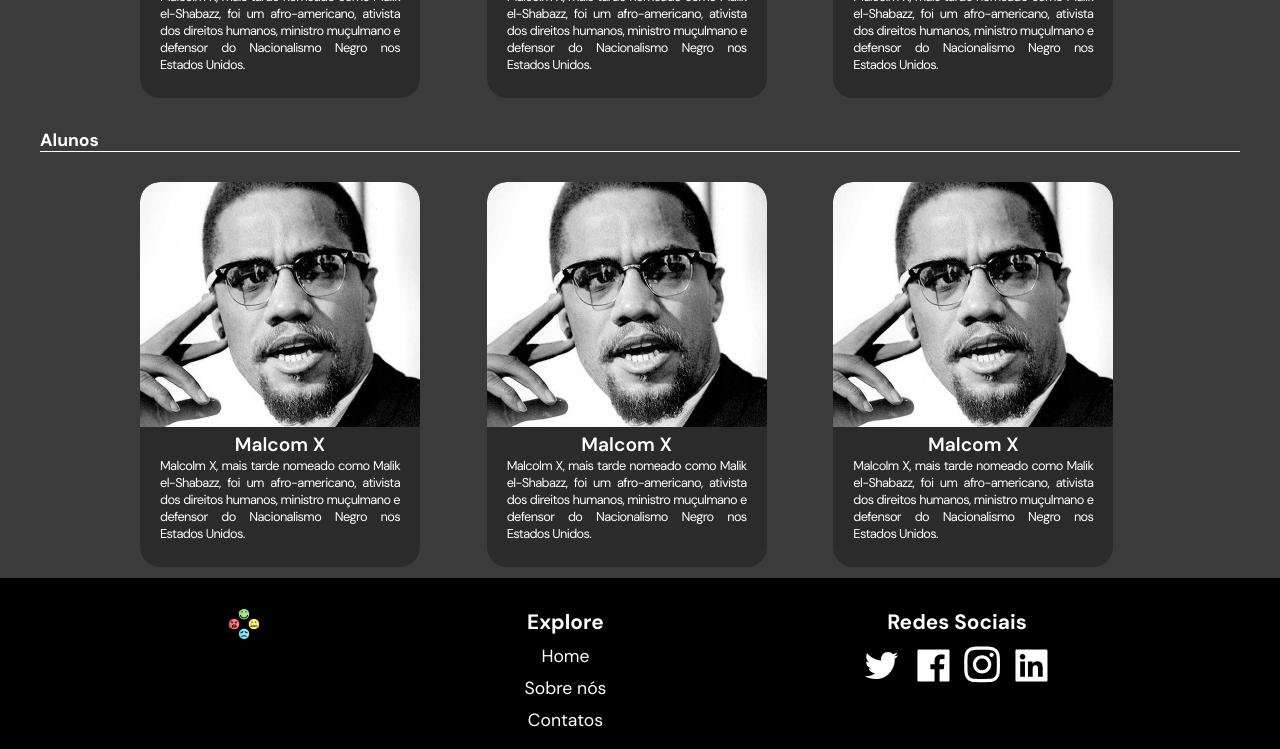
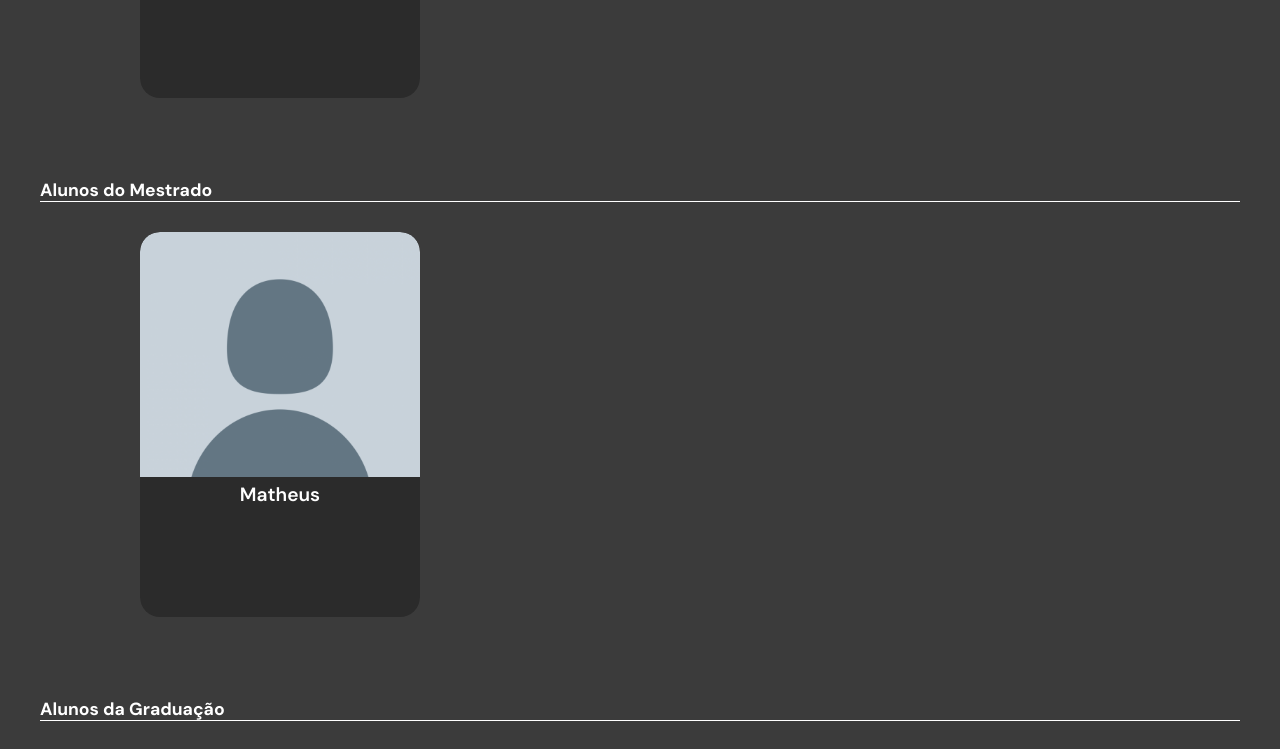
Before and after one commit to LucasSantosOliveira2/projeto, a React (Vite) app: page /members in a window 1280 px wide. Shown: the part 640-1389 px from the top of the page. Built offline with nearby package versions, Linux system fonts and the light colour scheme.

Commit message:
fix: ajuste geral

```diff
--- a/src/components/CardMembers/styles.ts
+++ b/src/components/CardMembers/styles.ts
@@ -21,6 +21,7 @@ export const Info = styled.div`
     flex-direction: column;
     width: 280px;
     height: 140px;
+    gap:5px;
     border-radius: 0px 0px 20px 20px;
     background: #2B2B2B;
     padding: 5px 20px 0px 20px;
--- a/src/components/Footer/index.tsx
+++ b/src/components/Footer/index.tsx
@@ -12,13 +12,17 @@ export const Footer = () => {
             <S.BottomBar>
                 <S.Title>Explore</S.Title>
                 <li>
-                    <a>Home</a>
+                    <S.StyledLink to="/" >
+                        Home
+                    </S.StyledLink>
                 </li>
                 <li>
                     <a>Sobre nós</a>
                 </li>
                 <li>
-                    <a>Contatos</a>
+                    <S.StyledLink to="/members" >
+                        Membros
+                    </S.StyledLink>
                 </li>
             </S.BottomBar>
             <S.ContainerSocialMedia>
--- a/src/components/Footer/styles.ts
+++ b/src/components/Footer/styles.ts
@@ -1,4 +1,5 @@
 import styled from "styled-components"
+import { Link } from 'react-router-dom';
 
 export const Wrapper = styled.footer`
     display: flex;
@@ -51,3 +52,7 @@ export const ContainerLinks = styled.div`
     gap: 10px;
     cursor: pointer;
 `
+export const StyledLink = styled(Link)`
+  text-decoration: none;
+  color: inherit;
+`
--- a/src/components/Header/styles.ts
+++ b/src/components/Header/styles.ts
@@ -63,4 +63,4 @@ export const Menu = styled.ul`
 export const StyledLink = styled(Link)`
   text-decoration: none;
   color: inherit;
-`;
+`
--- a/src/components/SecondForm/index.tsx
+++ b/src/components/SecondForm/index.tsx
@@ -2,6 +2,7 @@ import * as S from "./styles";
 import { useForm } from 'react-hook-form';
 import { z } from "zod";
 import { zodResolver } from "@hookform/resolvers/zod";
+import { useNavigate } from "react-router-dom";
 
 type SecondFormProps = {
     switchToProjectForm: () => void;
@@ -23,6 +24,7 @@ const dataArray: SecondFormValues[] = [];
 
 
 export const SecondForm = (props: SecondFormProps) => {
+    const navigate = useNavigate();
 
 
     const { handleSubmit, register, formState: { errors } } = useForm<SecondFormValues>({
@@ -37,14 +39,16 @@ export const SecondForm = (props: SecondFormProps) => {
     })
 
     const handleFormSubmit = async (data: SecondFormValues) => {
-        console.log("Submitted Data:", data);
+        console.log("Dado atual:", data);
 
         try {
             await new Promise((resolve) => setTimeout(resolve, 10));
             dataArray.push(data);
 
             if (props.currentTaskIndex === props.tasksNames.length - 1) {
-                console.log("Final Submitted Data:", dataArray);
+                console.log("Dados Finais:", dataArray);
+                navigate("/dashboard");
+
             } else {
                 props.switchToNextForm();
             }
--- a/src/pages/Members/index.tsx
+++ b/src/pages/Members/index.tsx
@@ -2,7 +2,7 @@ import * as S from "./styles";
 import { Header } from "../../components/Header";
 import { Footer } from "../../components/Footer";
 import { CardMembers } from "../../components/CardMembers";
-import Malcom from "../../assets/Images/malcom.jpeg"
+import Malcom from "../../assets/Images/profile.png"
 
 export const Members = () => {
     return (
@@ -18,43 +18,40 @@ export const Members = () => {
                 <S.ContainerCard>
                     <CardMembers
                         image={Malcom}
-                        name="Malcom X"
-                        description="Malcolm X, mais tarde nomeado como Malik el-Shabazz, foi um afro-americano, ativista dos direitos humanos, ministro muçulmano e defensor do Nacionalismo Negro nos Estados Unidos."
-                        additionalinfo="Fundou a Organização para a Unidade Afro-Americana, de inspiração separatista. Defensor dos direitos dos afro-americanos, conseguiu mobilizar brancos e negros na conscientização sobre os crimes cometidos contra a população afro-americana."
-                    />
-                    <CardMembers
-                        image={Malcom}
-                        name="Malcom X"
-                        description="Malcolm X, mais tarde nomeado como Malik el-Shabazz, foi um afro-americano, ativista dos direitos humanos, ministro muçulmano e defensor do Nacionalismo Negro nos Estados Unidos."
-                        additionalinfo="Fundou a Organização para a Unidade Afro-Americana, de inspiração separatista. Defensor dos direitos dos afro-americanos, conseguiu mobilizar brancos e negros na conscientização sobre os crimes cometidos contra a população afro-americana."
-                    />
-                    <CardMembers
-                        image={Malcom}
-                        name="Malcom X"
-                        description="Malcolm X, mais tarde nomeado como Malik el-Shabazz, foi um afro-americano, ativista dos direitos humanos, ministro muçulmano e defensor do Nacionalismo Negro nos Estados Unidos."
-                        additionalinfo="Fundou a Organização para a Unidade Afro-Americana, de inspiração separatista. Defensor dos direitos dos afro-americanos, conseguiu mobilizar brancos e negros na conscientização sobre os crimes cometidos contra a população afro-americana."
+                        name="Williamson Alison Freitas"
                     />
                 </S.ContainerCard>
                 <S.ContainerType>
-                    <S.Type>Alunos</S.Type>
+                    <S.Type>Alunos do Mestrado</S.Type>
+                    <S.Separator></S.Separator>
+                </S.ContainerType>
+                <S.ContainerCard>
+                    <CardMembers
+                        image={Malcom}
+                        name="Matheus"
+                    />
+
+                </S.ContainerCard>
+                <S.ContainerType>
+                    <S.Type>Alunos da Graduação</S.Type>
                     <S.Separator></S.Separator>
                 </S.ContainerType>
 
                 <S.ContainerCard>
                     <CardMembers
                         image={Malcom}
-                        name="Malcom X"
-                        description="Malcolm X, mais tarde nomeado como Malik el-Shabazz, foi um afro-americano, ativista dos direitos humanos, ministro muçulmano e defensor do Nacionalismo Negro nos Estados Unidos."
+                        name="Lucas Santos"
+                        description="Aluno da Ciência da Computação."
                     />
                     <CardMembers
                         image={Malcom}
-                        name="Malcom X"
-                        description="Malcolm X, mais tarde nomeado como Malik el-Shabazz, foi um afro-americano, ativista dos direitos humanos, ministro muçulmano e defensor do Nacionalismo Negro nos Estados Unidos."
+                        name="Ricardo Costa"
+                        description="Aluno da Engenharia de Software."
                     />
                     <CardMembers
                         image={Malcom}
-                        name="Malcom X"
-                        description="Malcolm X, mais tarde nomeado como Malik el-Shabazz, foi um afro-americano, ativista dos direitos humanos, ministro muçulmano e defensor do Nacionalismo Negro nos Estados Unidos."
+                        name="Tales Soares"
+                        description="Aluno da Engenharia de Software."
                     />
                 </S.ContainerCard>
             </S.Wrapper>
--- a/src/pages/Members/styles.ts
+++ b/src/pages/Members/styles.ts
@@ -38,6 +38,7 @@ export const ContainerCard = styled.div`
     grid-template-columns: repeat(1, 1fr);
     align-items: center;
     grid-gap: 20px;
+    margin-bottom: 50px;
     @media screen and (min-width: 768px) {
         grid-template-columns: repeat(2, 1fr);
         width: 620px;
```
Also changed, not shown: src/assets/Images/profile.png (added).
